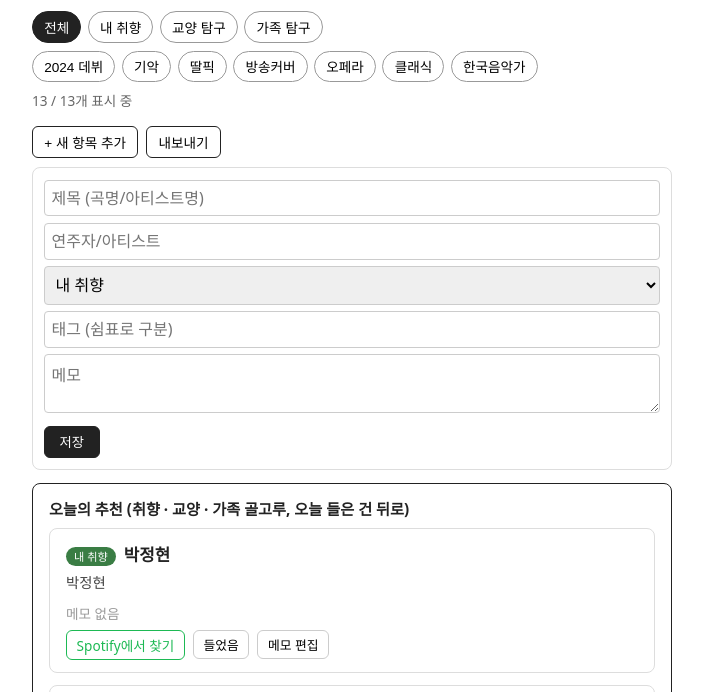
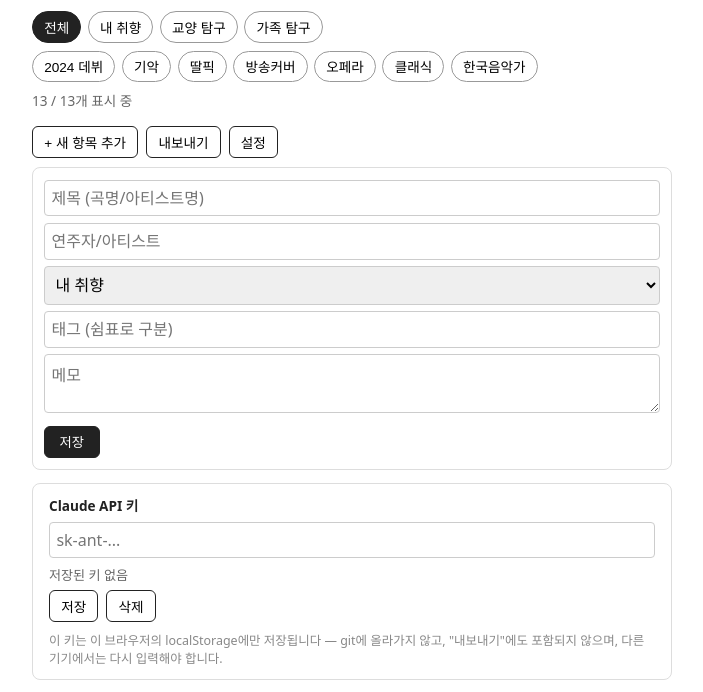
Before and after one commit to jwj-nick/my-music-app, a plain HTML site: page 10_app/index.html in a window 1280 px wide. Shown: the part 108-800 px from the top of the page, without its empty margins (288-991 px from the left). Drawn offline with Linux system fonts and the light colour scheme.

Commit message:
feat: 마일스톤 1.5.2 — API 키 설정 UI
- 설정 섹션 추가: Claude API 키 입력/저장/삭제 (localStorage mma_api_key)
- 절대 seed.json/git에 안 들어감, 내보내기(export)에도 의도적으로 미포함
- node --check app.js 통과, 기존 test_recommend.js 6케이스 전부 통과

```diff
--- a/10_app/app.js
+++ b/10_app/app.js
@@ -13,6 +13,7 @@
 const LS_ENTRIES = "mma_local_entries";
 const LS_OVERRIDES = "mma_overrides";
 const LS_LOGS = "mma_logs";
+const LS_APIKEY = "mma_api_key"; // Claude API 키 — 절대 seed.json/git에 안 들어감, 이 브라우저에만 저장 (decisions.md #21)
 
 let allEntries = [];      // seed.json에서 읽은 고정 데이터
 let localEntries = [];    // 사용자가 앱에서 추가한 항목 (localStorage)
@@ -32,6 +33,7 @@ async function init() {
   logs = loadLogs();
   initAddForm();
   initExport();
+  initSettings();
   renderFilters();
   render();
 }
@@ -51,6 +53,22 @@ function loadOverrides() {
 }
 function saveOverrides(obj) {
   localStorage.setItem(LS_OVERRIDES, JSON.stringify(obj));
+}
+
+// ---- API 키 (마일스톤 1.5.2) ----
+//
+// 절대 seed.json이나 git에 들어가지 않는다 — 이 브라우저의 localStorage에만 저장된다.
+// "내보내기"(initExport)도 의도적으로 이 키를 포함하지 않는다 (안전장치, 마일스톤 1.5.3).
+// Phase 1.5.4에서 이 키로 Claude API를 브라우저가 직접 호출한다(백엔드 없음, decisions.md #21).
+
+function loadApiKey() {
+  return localStorage.getItem(LS_APIKEY) || "";
+}
+function saveApiKey(key) {
+  localStorage.setItem(LS_APIKEY, key);
+}
+function deleteApiKey() {
+  localStorage.removeItem(LS_APIKEY);
 }
 
 // ---- 청취 로그 (마일스톤 1.7) ----
@@ -333,10 +351,46 @@ function initExport() {
   toggleBtn.addEventListener("click", () => {
     box.hidden = !box.hidden;
     if (!box.hidden) {
+      // API 키는 의도적으로 포함하지 않는다 — localEntries/overrides만 seed.json 동기화 대상.
       box.value = JSON.stringify({ localEntries, overrides }, null, 2);
       box.select();
     }
   });
+}
+
+// ---- 설정 (API 키 입력/저장/삭제, 마일스톤 1.5.2) ----
+
+function initSettings() {
+  const toggleBtn = document.getElementById("settings-toggle");
+  const box = document.getElementById("settings-box");
+  const input = document.getElementById("f-apikey");
+  const statusEl = document.getElementById("apikey-status");
+
+  function refreshStatus() {
+    const key = loadApiKey();
+    statusEl.textContent = key ? `저장됨 (••••${key.slice(-4)})` : "저장된 키 없음";
+  }
+
+  toggleBtn.addEventListener("click", () => {
+    box.hidden = !box.hidden;
+    if (!box.hidden) refreshStatus();
+  });
+
+  document.getElementById("apikey-save").addEventListener("click", () => {
+    const key = input.value.trim();
+    if (!key) return;
+    saveApiKey(key);
+    input.value = "";
+    refreshStatus();
+  });
+
+  document.getElementById("apikey-delete").addEventListener("click", () => {
+    deleteApiKey();
+    input.value = "";
+    refreshStatus();
+  });
+
+  refreshStatus();
 }
 
 if (typeof document !== "undefined") {
--- a/10_app/index.html
+++ b/10_app/index.html
@@ -20,6 +20,7 @@
     <div class="actions">
       <button id="add-toggle" type="button">+ 새 항목 추가</button>
       <button id="export-toggle" type="button">내보내기</button>
+      <button id="settings-toggle" type="button">설정</button>
     </div>
 
     <div id="add-form" class="add-form" hidden>
@@ -37,6 +38,17 @@
     </div>
 
     <textarea id="export-box" class="export-box" hidden readonly></textarea>
+
+    <div id="settings-box" class="settings-box" hidden>
+      <label for="f-apikey">Claude API 키</label>
+      <input id="f-apikey" type="password" placeholder="sk-ant-...">
+      <p id="apikey-status" class="apikey-status"></p>
+      <div class="settings-actions">
+        <button id="apikey-save" type="button">저장</button>
+        <button id="apikey-delete" type="button">삭제</button>
+      </div>
+      <p class="settings-note">이 키는 이 브라우저의 localStorage에만 저장됩니다 — git에 올라가지 않고, "내보내기"에도 포함되지 않으며, 다른 기기에서는 다시 입력해야 합니다.</p>
+    </div>
   </section>
 
   <section class="recommend">
--- a/10_app/style.css
+++ b/10_app/style.css
@@ -174,3 +174,35 @@ header .sub { margin-top: 0; color: #666; font-size: 0.9rem; }
   font-size: 0.78rem;
   margin-bottom: 0.8rem;
 }
+
+.settings-box {
+  display: flex;
+  flex-direction: column;
+  gap: 0.4rem;
+  border: 1px solid #ddd;
+  border-radius: 8px;
+  padding: 0.7rem 1rem;
+  margin-bottom: 0.8rem;
+}
+
+.settings-box label { font-size: 0.85rem; font-weight: 600; }
+
+.settings-box input {
+  font: inherit;
+  padding: 0.4rem;
+  border: 1px solid #ccc;
+  border-radius: 4px;
+}
+
+.apikey-status { font-size: 0.82rem; color: #666; margin: 0; }
+.settings-note { font-size: 0.78rem; color: #888; margin: 0.2rem 0 0; }
+
+.settings-actions { display: flex; gap: 0.5rem; }
+.settings-actions button {
+  border: 1px solid #222;
+  background: #fff;
+  border-radius: 6px;
+  padding: 0.3rem 0.7rem;
+  font-size: 0.85rem;
+  cursor: pointer;
+}
```
Also changed, not shown: 1 other file.
